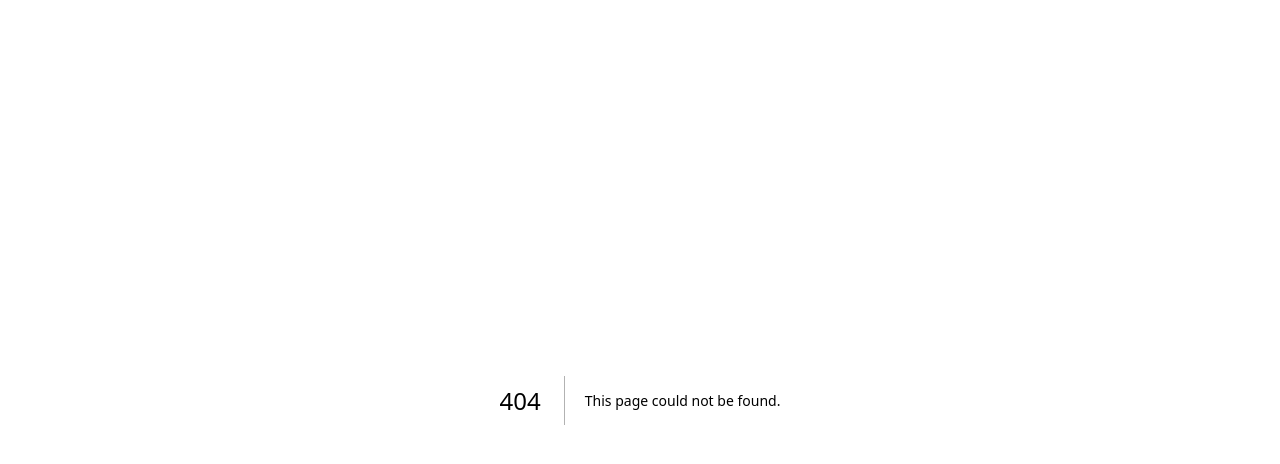
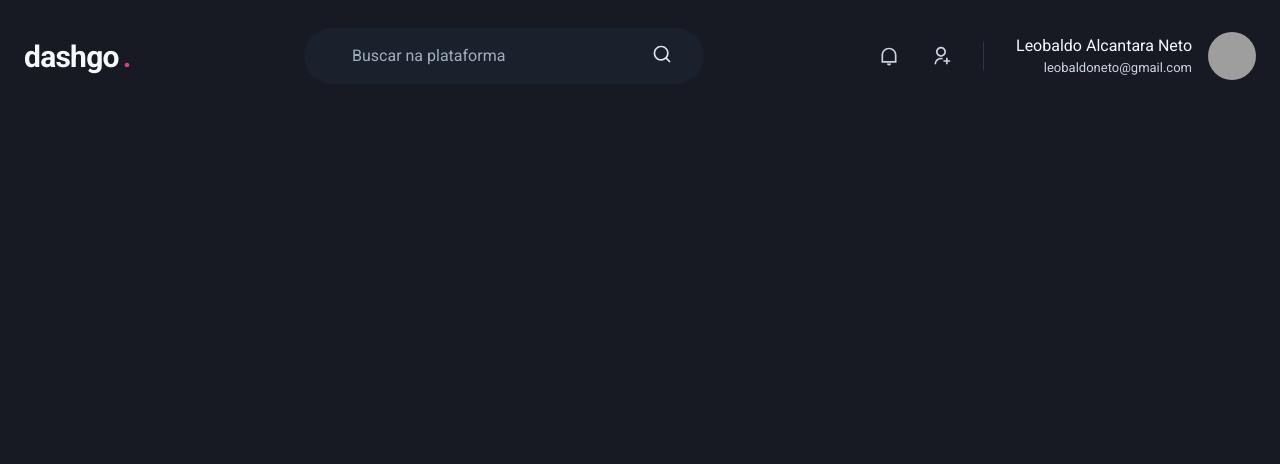
Before and after one commit to leobaldoneto/dashgo, a Next.js app: page /dashboard in a window 1280 px wide. Before the commit this address had no page. Shown: the top 464 px of the page. Built offline with nearby package versions, Linux system fonts and the light colour scheme; grey boxes are pictures that could not be loaded.

Commit message:
feat: Header component.

```diff
--- a/package.json
+++ b/package.json
@@ -21,6 +21,7 @@
     "next": "13.0.4",
     "react": "18.2.0",
     "react-dom": "18.2.0",
+    "react-icons": "^4.6.0",
     "typescript": "4.9.3"
   }
 }
--- /dev/null
+++ b/src/components/Header.tsx
@@ -0,0 +1,90 @@
+import { Flex, Text, Input, Icon, Stack, HStack, Box, Avatar } from '@chakra-ui/react';
+import { RiSearchLine, RiUserAddLine, RiNotificationLine } from 'react-icons/ri';
+
+export default function Header() {
+  return (
+    <Flex
+      as='header'
+      w='100%'
+      maxWidth={1480}
+      h='20'
+      mx='auto'
+      mt='4'
+      px='6'
+      align='center'
+    >
+      <Text
+        fontSize='3xl'
+        fontWeight='bold'
+        letterSpacing='tight'
+        w='64'
+        >
+          dashgo
+          <Text as='span' ml='1' color='pink.500'>.</Text>
+        </Text>
+
+        <Flex
+          as='label'
+          flex='1'
+          py='4'
+          px='8'
+          ml='6'
+          maxWidth={400}
+          alignSelf='center'
+          color='gray.200'
+          position='relative'
+          bg='gray.800'
+          borderRadius='full'
+        >
+          <Input
+            color='gray.50'
+            variant='unstyled'
+            px='4'
+            mr='4'
+            placeholder='Buscar na plataforma'
+            _placeholder={{color: 'gray.400'}}
+          />
+
+          <Icon as={RiSearchLine} fontSize='20' />
+
+        </Flex>
+
+        <Flex
+          align='center'
+          ml='auto'
+        >
+          <HStack
+            spacing='8'
+            mx='8'
+            pr='8'
+            py='1'
+            color='gray.300'
+            borderRightWidth={1}
+            borderColor='gray.700'
+          >
+            <Icon as={RiNotificationLine} fontSize='20' />
+            <Icon as={RiUserAddLine} fontSize='20' />
+          </HStack>
+
+          <Flex
+            align='center'
+          >
+            <Box mr='4' textAlign='right'>
+              <Text>Leobaldo Alcantara Neto</Text>
+              <Text
+                color='gray.300'
+                fontSize='small'
+              >
+                leobaldoneto@gmail.com
+              </Text>
+            </Box>
+            <Avatar
+              size='md'
+              name='Diego Fernandes'
+              src='https://github.com/leobaldoneto.png'
+            ></Avatar>
+          </Flex>
+        </Flex>
+    </Flex>
+  );
+}
--- /dev/null
+++ b/src/pages/dashboard.tsx
@@ -0,0 +1,7 @@
+import Header from "../components/Header";
+
+export default function Dashboard() {
+  return (
+    <Header />
+  );
+}
```
Also changed, not shown: 1 other file (tests, documents, lock files or other folders).
